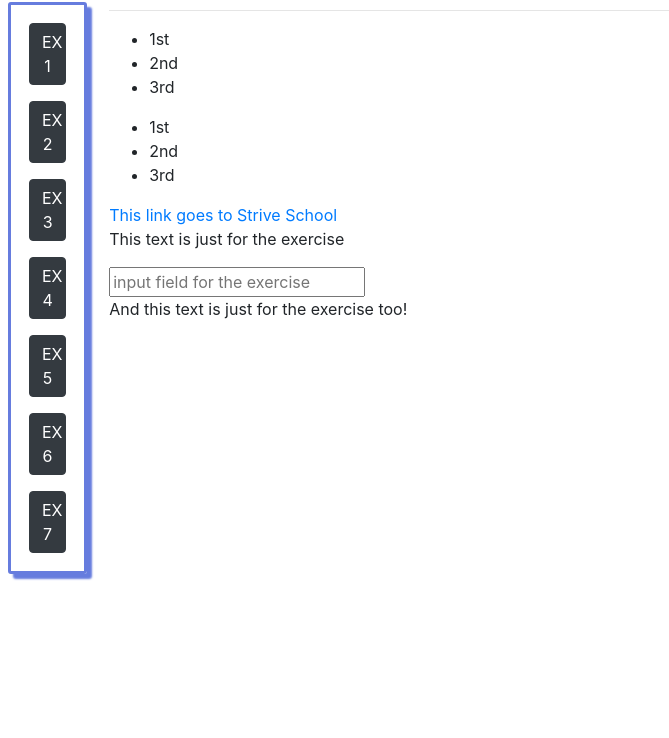
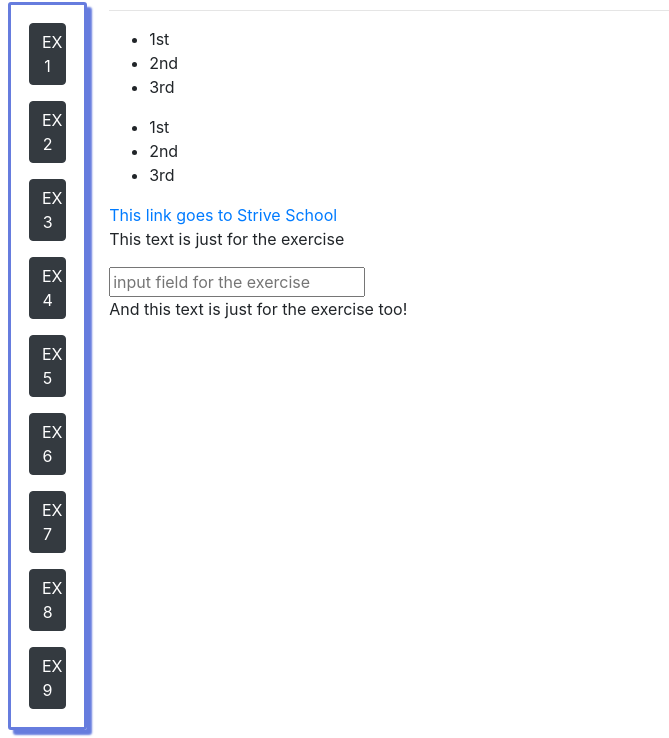
Before and after one commit to MaksymSharinDev/strive-apr21-M1D7, a plain HTML site: page index.html in a window 1280 px wide. Shown: the part 108-846 px from the top of the page, without its empty margins (0-669 px from the left). Before the commit the page ends 800 px from the top, so only its background shows below. Drawn offline with nearby package versions, Linux system fonts and the light colour scheme.

Commit message:
feat: ex8 to ex9

```diff
--- a/index.html
+++ b/index.html
@@ -141,16 +141,39 @@
     Write a function for making the background of every UL green.
     */
 
-    const paintItGreen = function () {
-      //
+    const paintItGreen = function (flag , prev) {
+      let UlList = document.getElementsByTagName('ul')
+      return flag
+      ? (()=>{
+        prev = UlList[0].style.backgroundColor
+        for (let i = 0; i < UlList.length; i++) {
+          UlList[i].style.backgroundColor = 'green' }
+        return prev
+      })()
+      : (()=>{
+        for (let i = 0; i < UlList.length; i++) {
+        UlList[i].style.backgroundColor = prev }
+      })()
     };
 
     /* EXERCISE 9
     Make the heading of the page change color every time the user clicks on it.
     */
 
-    const makeItClickable = function () {
-      //
+    const makeItClickable = function (flag , prev) {
+      let headerElem = document.getElementsByTagName('header')[0]
+      return flag
+      ? (()=>{
+        headerElem.onclick = function() {
+          let randomColor = Math.floor(Math.random()*16777215).toString(16);
+          headerElem.style.color = randomColor
+        }
+        return headerElem
+      })()
+      : (()=>{
+        headerElem.removeAttribute('onClick')
+        headerElem.style.color = 'black'
+      })()
     };
 
     /* EXERCISE 10
@@ -272,6 +295,23 @@
           EX 7
         </button>
 
+        <button type="button" class="btn btn-dark m-2" onclick="
+        disableBtn(this)
+        let prev = paintItGreen( true )
+        reverseIn5sec( () => { paintItGreen( false , prev ); enableBtn(this); } )
+        ">
+          EX 8
+        </button>
+
+        <button type="button" class="btn btn-dark m-2" onclick="
+        disableBtn(this)
+        let elem = makeItClickable( true )
+        console.log(elem)
+        let timer = setInterval(() => elem.click(), 750 )
+        reverseIn5sec( () => { makeItClickable( false ); enableBtn(this); clearTimeout(timer) } )
+        ">
+          EX 9
+        </button>
 
 
       </div>
```
Also changed, not shown: 1 other file.
